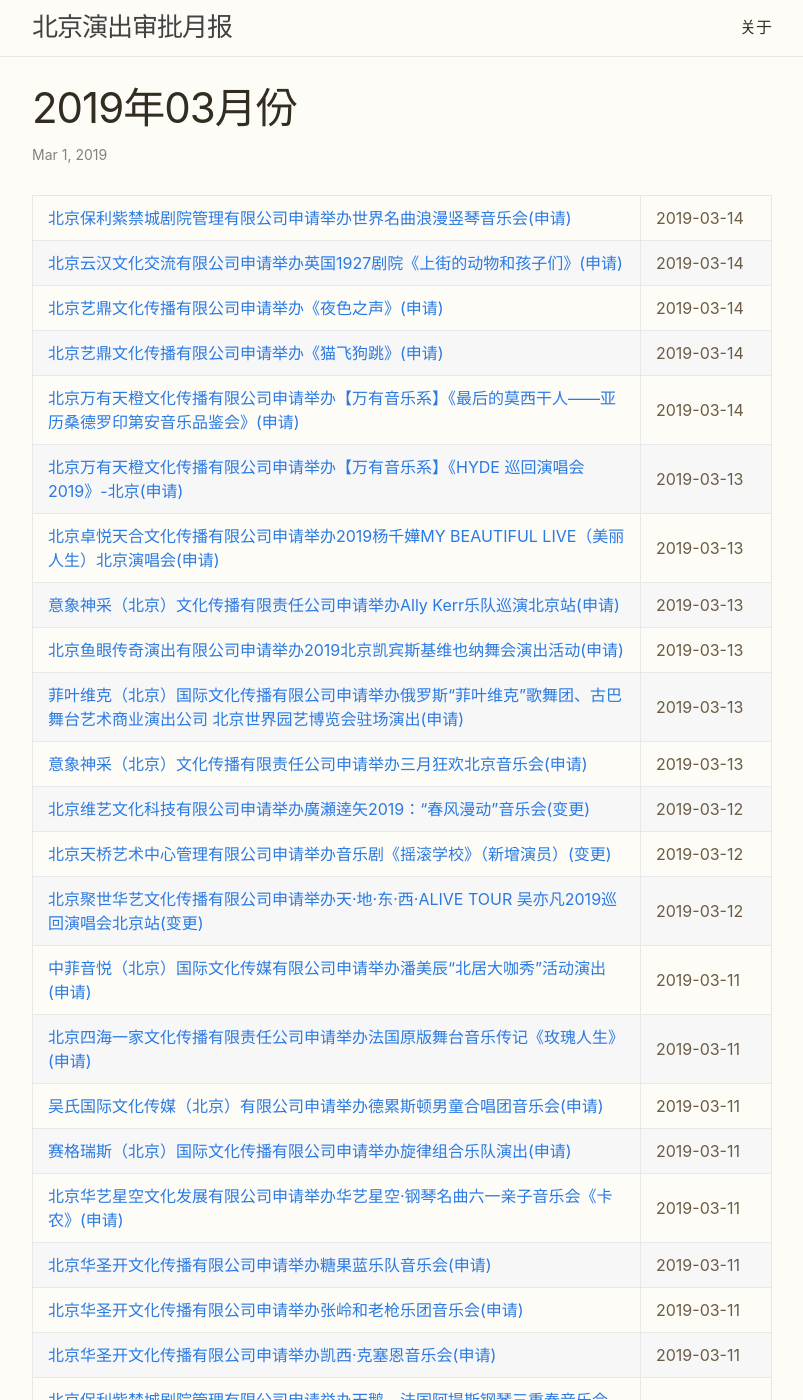
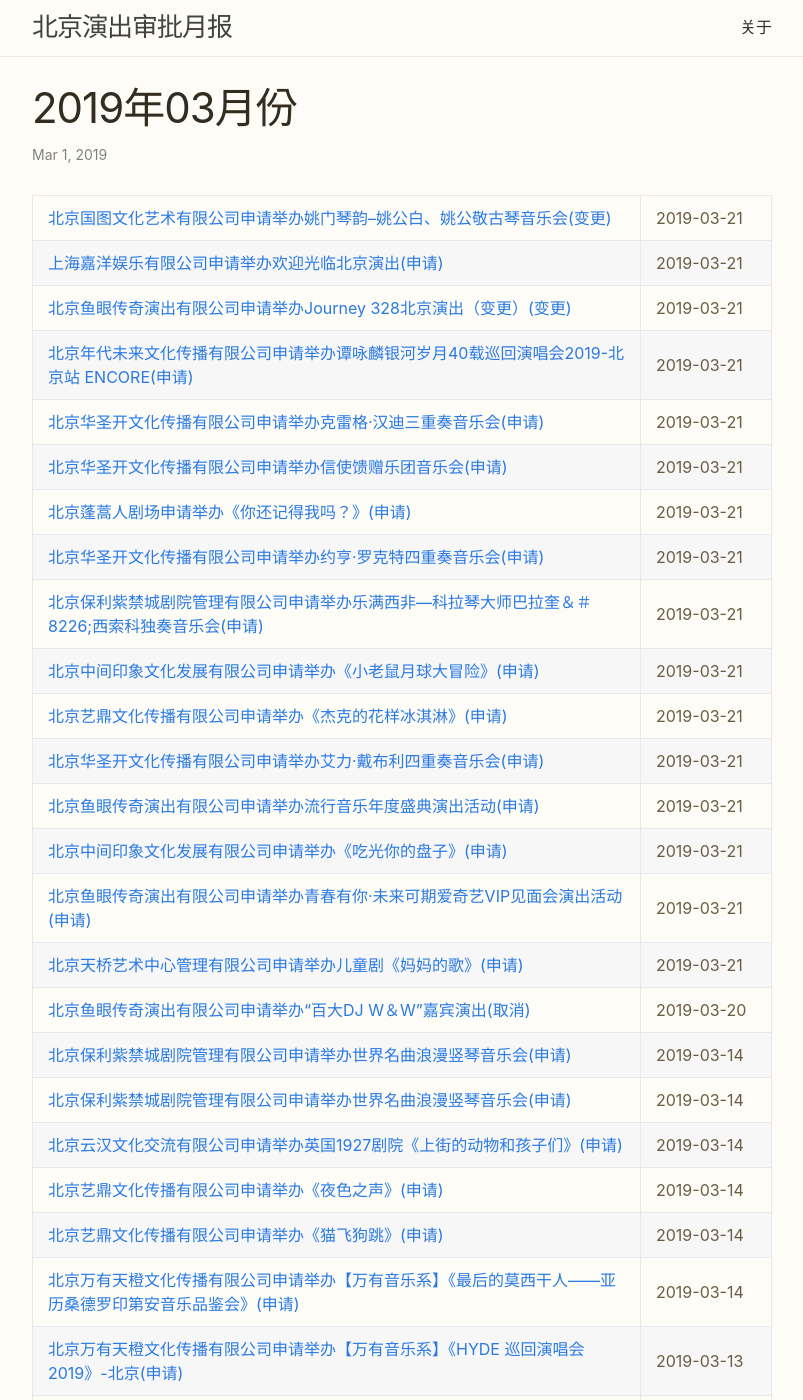
Before and after one commit to walnutpedia/beijing-shows, a Jekyll site: the page built from _posts/2019-03-01-201903.md, in a window 1280 px wide and 1400 px high. Shown: the whole window, without its empty margins (238-1041 px from the left). Built offline with Jekyll 4.4.1, drawn with Linux system fonts in a browser that asks for light colours.

Commit message:
update date

```diff
--- a/_posts/2019-03-01-201903.md
+++ b/_posts/2019-03-01-201903.md
@@ -4,6 +4,24 @@ title:  "2019年03月份"
 date:   2019-03-01
 ---
 
+| [北京国图文化艺术有限公司申请举办姚门琴韵--姚公白、姚公敬古琴音乐会(变更)](http://www.beijing.gov.cn/zfxxgk/110021/xzspjggs53/2019-03/21/content_fa9f58fdee0542d389205768a49faf02.shtml){:target="_blank"} | 2019-03-21 |
+| [上海嘉洋娱乐有限公司申请举办欢迎光临北京演出(申请)](http://www.beijing.gov.cn/zfxxgk/110021/xzspjggs53/2019-03/21/content_15c546fb63ba4d2688ac7fc957927508.shtml){:target="_blank"} | 2019-03-21 |
+| [北京鱼眼传奇演出有限公司申请举办Journey 328北京演出（变更）(变更)](http://www.beijing.gov.cn/zfxxgk/110021/xzspjggs53/2019-03/21/content_ba13f49f41394431898b9b51048cf751.shtml){:target="_blank"} | 2019-03-21 |
+| [北京年代未来文化传播有限公司申请举办谭咏麟银河岁月40载巡回演唱会2019-北京站 ENCORE(申请)](http://www.beijing.gov.cn/zfxxgk/110021/xzspjggs53/2019-03/21/content_1932ce4e872a4eeebddd5485499f8022.shtml){:target="_blank"} | 2019-03-21 |
+| [北京华圣开文化传播有限公司申请举办克雷格·汉迪三重奏音乐会(申请)](http://www.beijing.gov.cn/zfxxgk/110021/xzspjggs53/2019-03/21/content_b51dc1210e6d4a90b569c9e1cd93692b.shtml){:target="_blank"} | 2019-03-21 |
+| [北京华圣开文化传播有限公司申请举办信使馈赠乐团音乐会(申请)](http://www.beijing.gov.cn/zfxxgk/110021/xzspjggs53/2019-03/21/content_4a3daa2a75ac4855b173381b6468986f.shtml){:target="_blank"} | 2019-03-21 |
+| [北京蓬蒿人剧场申请举办《你还记得我吗？》(申请)](http://www.beijing.gov.cn/zfxxgk/110021/xzspjggs53/2019-03/21/content_0024b4965b6140dc8015e11d41cfb70c.shtml){:target="_blank"} | 2019-03-21 |
+| [北京华圣开文化传播有限公司申请举办约亨·罗克特四重奏音乐会(申请)](http://www.beijing.gov.cn/zfxxgk/110021/xzspjggs53/2019-03/21/content_2af66f2161a54732ab64f3bbb5b9b837.shtml){:target="_blank"} | 2019-03-21 |
+| [北京保利紫禁城剧院管理有限公司申请举办乐满西非—科拉琴大师巴拉奎＆＃8226;西索科独奏音乐会(申请)](http://www.beijing.gov.cn/zfxxgk/110021/xzspjggs53/2019-03/21/content_fe423925bfaa47479dcd3eace834f748.shtml){:target="_blank"} | 2019-03-21 |
+| [北京中间印象文化发展有限公司申请举办《小老鼠月球大冒险》(申请)](http://www.beijing.gov.cn/zfxxgk/110021/xzspjggs53/2019-03/21/content_555933b01e2944c3b4fb9ff8a89d26d5.shtml){:target="_blank"} | 2019-03-21 |
+| [北京艺鼎文化传播有限公司申请举办《杰克的花样冰淇淋》(申请)](http://www.beijing.gov.cn/zfxxgk/110021/xzspjggs53/2019-03/21/content_aa8d7eaa463d4a20b0967537fb1761f0.shtml){:target="_blank"} | 2019-03-21 |
+| [北京华圣开文化传播有限公司申请举办艾力·戴布利四重奏音乐会(申请)](http://www.beijing.gov.cn/zfxxgk/110021/xzspjggs53/2019-03/21/content_3e34bf61c8134eb591c47a263144d3c0.shtml){:target="_blank"} | 2019-03-21 |
+| [北京鱼眼传奇演出有限公司申请举办流行音乐年度盛典演出活动(申请)](http://www.beijing.gov.cn/zfxxgk/110021/xzspjggs53/2019-03/21/content_a7c19d7f7bad4d3b9c64274df6e3d7d2.shtml){:target="_blank"} | 2019-03-21 |
+| [北京中间印象文化发展有限公司申请举办《吃光你的盘子》(申请)](http://www.beijing.gov.cn/zfxxgk/110021/xzspjggs53/2019-03/21/content_17eff48e24a742e3a950715780bfc96c.shtml){:target="_blank"} | 2019-03-21 |
+| [北京鱼眼传奇演出有限公司申请举办青春有你·未来可期爱奇艺VIP见面会演出活动(申请)](http://www.beijing.gov.cn/zfxxgk/110021/xzspjggs53/2019-03/21/content_2b7244aef00b4d70ab264ea4fc28fcc8.shtml){:target="_blank"} | 2019-03-21 |
+| [北京天桥艺术中心管理有限公司申请举办儿童剧《妈妈的歌》(申请)](http://www.beijing.gov.cn/zfxxgk/110021/xzspjggs53/2019-03/21/content_ef60f49575e44f23ba0c849407523767.shtml){:target="_blank"} | 2019-03-21 |
+| [北京鱼眼传奇演出有限公司申请举办“百大DJ W＆W”嘉宾演出(取消)](http://www.beijing.gov.cn/zfxxgk/110021/xzspjggs53/2019-03/20/content_241c007698ae47f78ca6ee51be72bc89.shtml){:target="_blank"} | 2019-03-20 |
+| [北京保利紫禁城剧院管理有限公司申请举办世界名曲浪漫竖琴音乐会(申请)](http://www.beijing.gov.cn/zfxxgk/110021/xzspjggs53/2019-03/14/content_be7f777270104c1d9ade388438c83240.shtml){:target="_blank"} | 2019-03-14 |
 | [北京保利紫禁城剧院管理有限公司申请举办世界名曲浪漫竖琴音乐会(申请)](http://www.beijing.gov.cn/zfxxgk/110021/xzspjggs53/2019-03/14/content_1ee365375352440abbfe085cd756182b.shtml){:target="_blank"} | 2019-03-14 |
 | [北京云汉文化交流有限公司申请举办英国1927剧院《上街的动物和孩子们》(申请)](http://www.beijing.gov.cn/zfxxgk/110021/xzspjggs53/2019-03/14/content_cb8b6c8b3095486ca053020e0e42fc74.shtml){:target="_blank"} | 2019-03-14 |
 | [北京艺鼎文化传播有限公司申请举办《夜色之声》(申请)](http://www.beijing.gov.cn/zfxxgk/110021/xzspjggs53/2019-03/14/content_c43e554dc617475898d34eed1b40a7d2.shtml){:target="_blank"} | 2019-03-14 |
```
